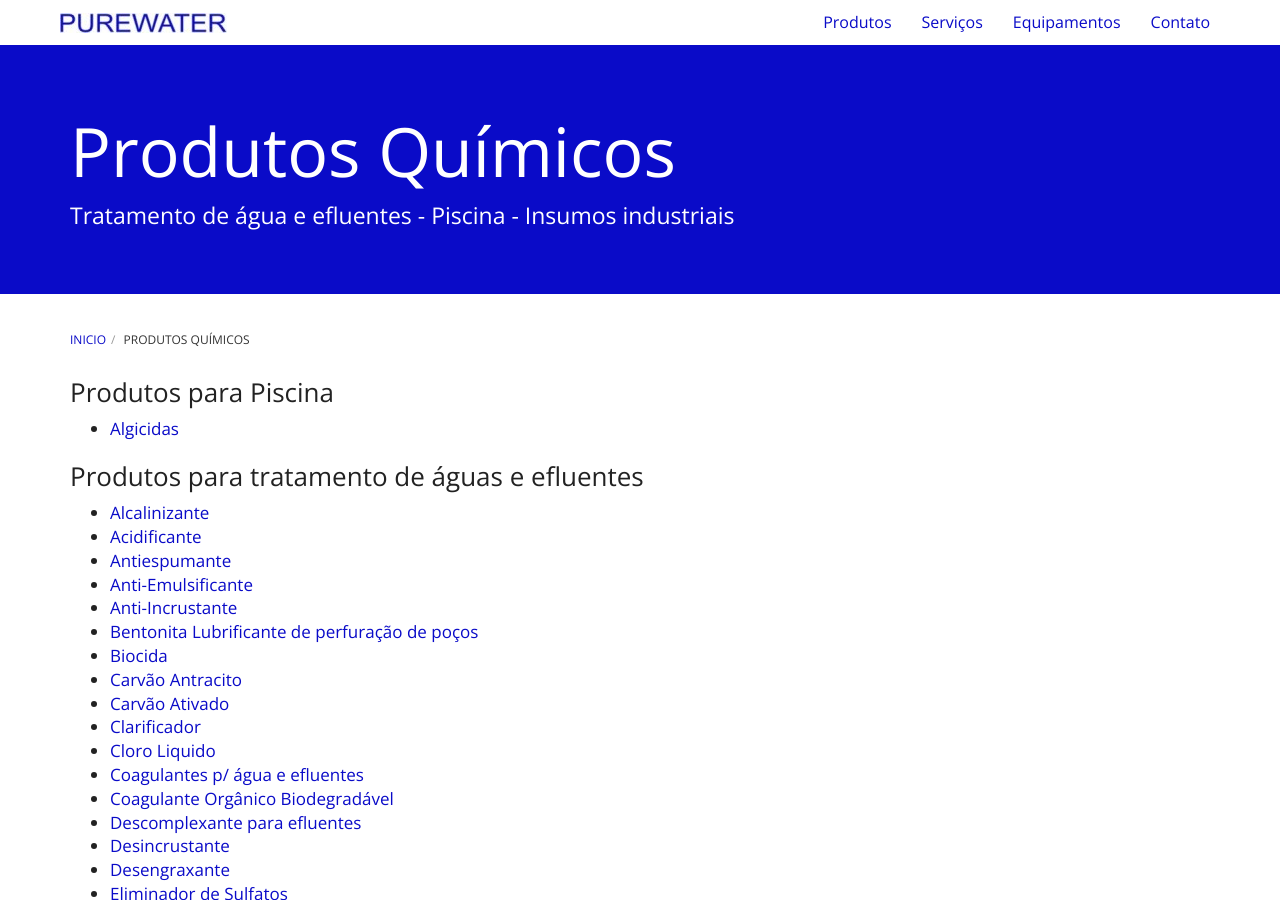
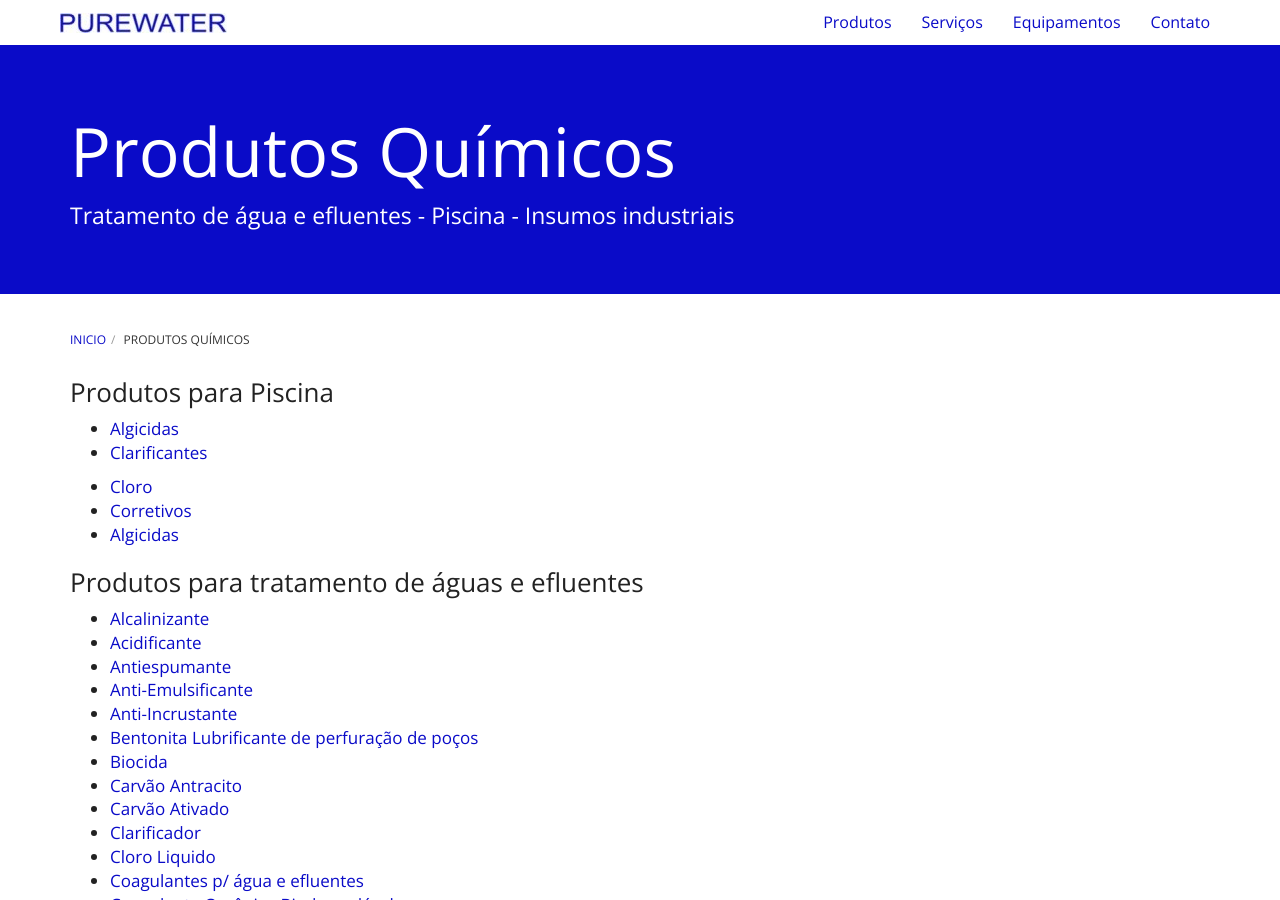
Before and after one commit to purewaterefluentes/purewaterefluentes.github.io, a Jekyll site: the page built from produtos/index.md, in a window 1280 px wide and 900 px high. Built offline with Jekyll 4.4.1, drawn with Linux system fonts in a browser that asks for light colours; nearby versions of some CDN libraries; library files that are not in the unit come from our copies.

Commit message:
Update index.md

```diff
--- a/produtos/index.md
+++ b/produtos/index.md
@@ -7,6 +7,11 @@ robots: follow
 
 ### Produtos para Piscina
 
+- [Algicidas](algicida-para-piscina.html)
+- [Clarificantes](clarificante-para-piscina.html)
+
+- [Cloro](    para-piscina.html)
+- [Corretivos](      algicida-para-piscina.html)
 - [Algicidas](algicida-para-piscina.html)
 
 
```
